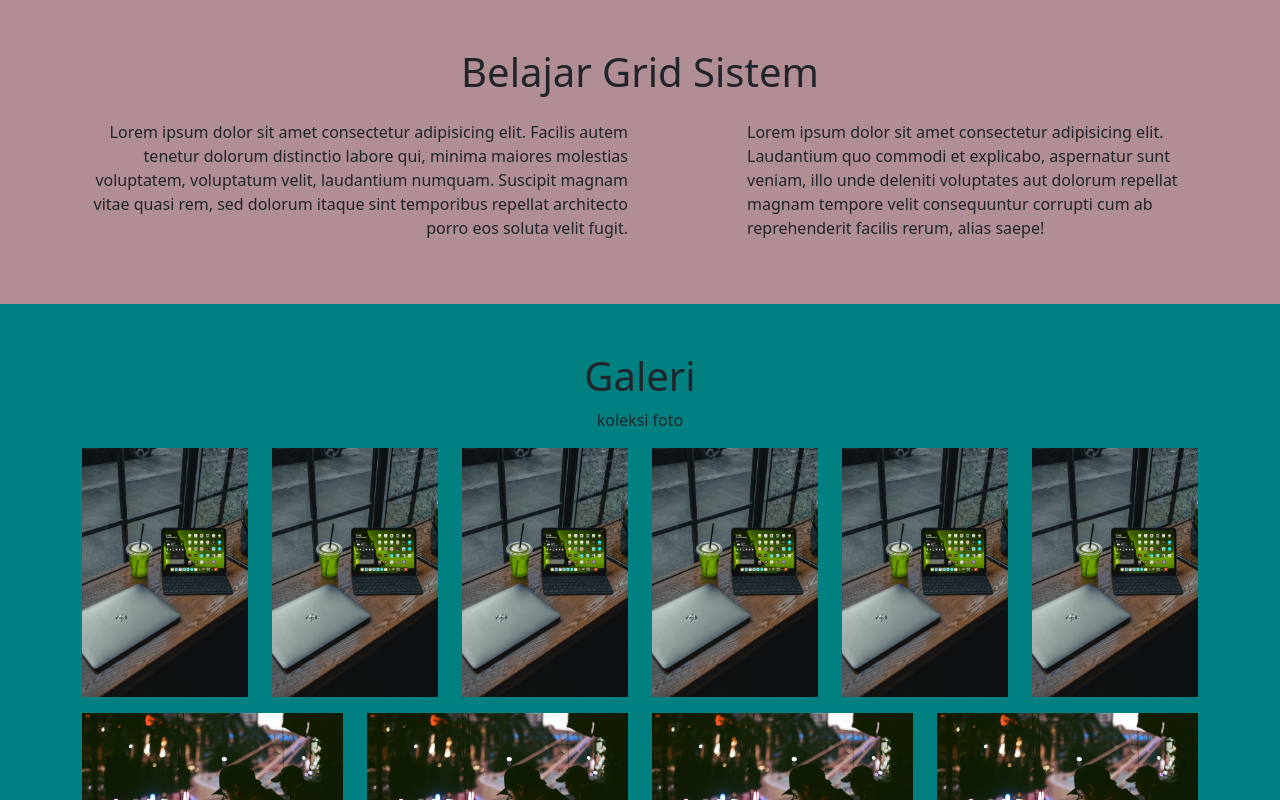
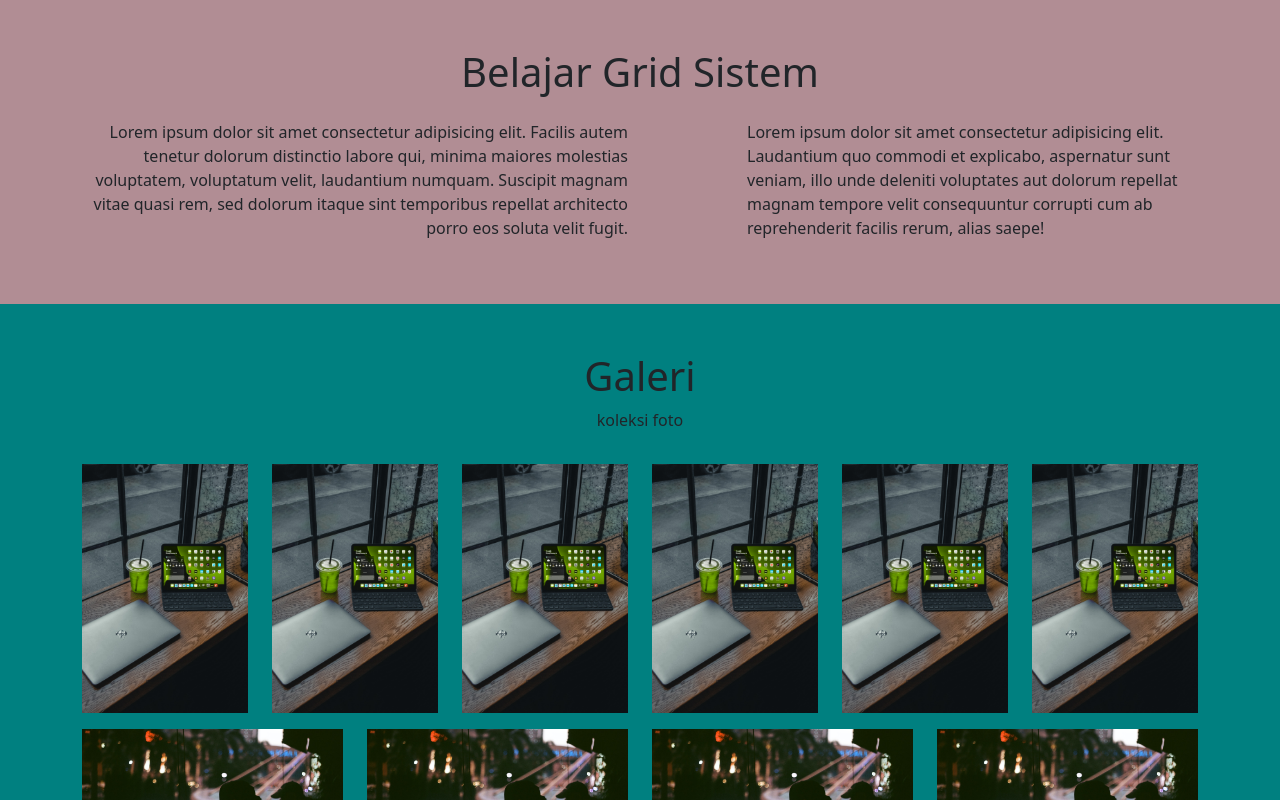
Before and after one commit to Soe-Hok-Gie/grid-sistem, a React (Create React App) app: page / in a window 1280 px wide. Shown: the top 800 px of the page. Built offline with nearby package versions, Linux system fonts and the light colour scheme.

Commit message:
perubahan detail pada bagian pertama galeri dgn keyword mt supaya ada jarak

```diff
--- a/src/components/Galeri.jsx
+++ b/src/components/Galeri.jsx
@@ -11,22 +11,22 @@
           </div>
         </div>
         <div className="row">
-          <div className="col-lg-2 col-md-4">
+          <div className="col-lg-2 col-md-4 mt-3">
             <img src="./assets/1.png" alt="" class="img-fluid" />
           </div>
-          <div className="col-lg-2 col-md-4">
+          <div className="col-lg-2 col-md-4 mt-3">
             <img src="./assets/1.png" alt="" class="img-fluid" />
           </div>
-          <div className="col-lg-2 col-md-4">
+          <div className="col-lg-2 col-md-4 mt-3">
             <img src="./assets/1.png" alt="" class="img-fluid" />
           </div>
-          <div className="col-lg-2 col-md-4">
+          <div className="col-lg-2 col-md-4 mt-3">
             <img src="./assets/1.png" alt="" class="img-fluid" />
           </div>
-          <div className="col-lg-2 col-md-4">
+          <div className="col-lg-2 col-md-4 mt-3">
             <img src="./assets/1.png" alt="" class="img-fluid" />
           </div>
-          <div className="col-lg-2 col-md-4">
+          <div className="col-lg-2 col-md-4 mt-3">
             <img src="./assets/1.png" alt="" class="img-fluid" />
           </div>
         </div>
```
